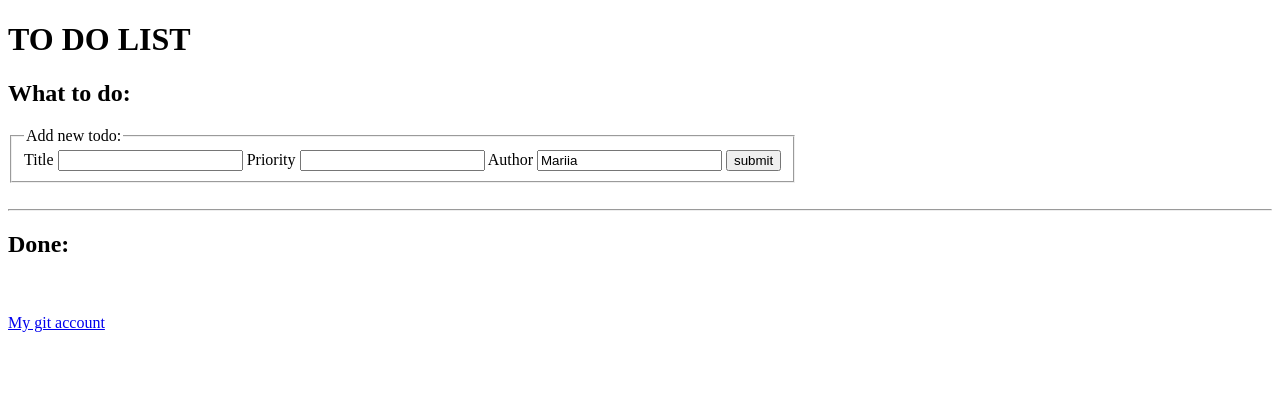
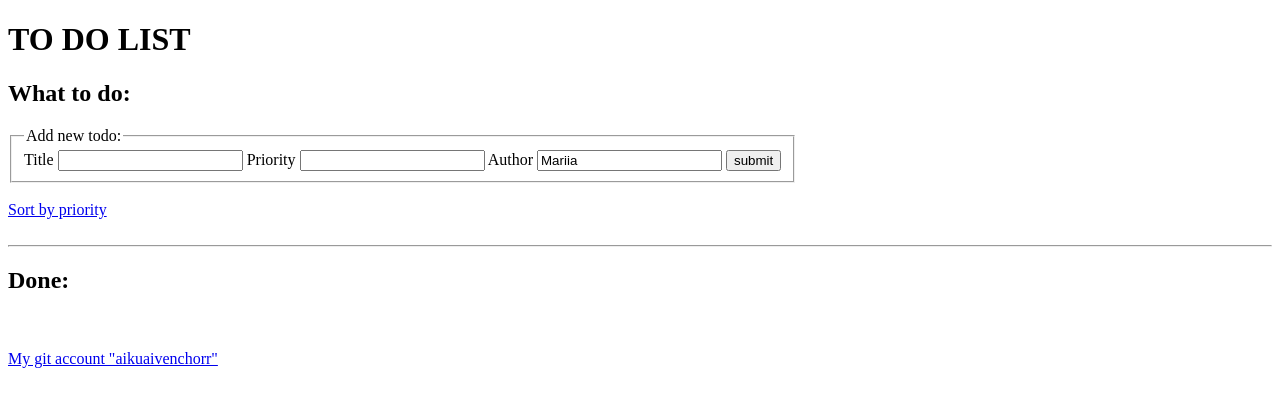
Before and after one commit to aikuaivenchorr/todo, a PHP site: page /?sortByPriority=1 in a window 1280 px wide. Shown: the top 407 px of the page. Run offline with PHP 8.4, Linux system fonts and the light colour scheme; tables that the repository leaves empty or names only in its code hold one stand-in row (values such as "Sample post"); some libraries are stand-ins or nearby versions.

Commit message:
sort by priority

```diff
--- a/partials/done_listing.php
+++ b/partials/done_listing.php
@@ -11,10 +11,10 @@
 
                   <input type="hidden"  name="deleteId" value="' . $id . '">
 
-                  <button type="submit" id="delete" name="deleteSubmit"  title="Delete" value="delete"><i class="fas fa-times"></i></button> </form> '
+                  <button type="submit" id="delete" name="deleteSubmit"  title="Delete" value="delete"><i class="fas fa-times"></i></button> </form> ' ;
 
-                  . $todo['priority'] .
-                    " <strong> <strike>"  .  $todo['title'] . " </strike></strong> ";
+                //  echo $todo['priority'];
+                  echo   " <strong> <strike>"  .  $todo['title'] . " </strike></strong> ";
                  //   echo ' <i class="fas fa-check"></i> ';
                 // echo  $todo['createdBy'];
                 echo "<hr>";
--- a/partials/fetch_all_todos.php
+++ b/partials/fetch_all_todos.php
@@ -1,13 +1,25 @@
 <?php
 
 require 'db.php';
+
+    if($_GET['sortByPriority'] == true){
+      $statement = $pdo->prepare(
+      "SELECT * FROM todo
+      ORDER BY priority ASC;
+
+      "
+    );
+
+    }
+else
+{
     $statement = $pdo->prepare(
       "SELECT * FROM todo
       ORDER BY id DESC;
 
       "
     );
-
+}
 
 $statement->execute();
 $todos = $statement->fetchAll(PDO::FETCH_ASSOC);
--- a/partials/footer.php
+++ b/partials/footer.php
@@ -1,6 +1,6 @@
 <footer>
     <br><br>
-    <a href="https://github.com/aikuaivenchorr/todo" target="_blank">My git account</a>
+    <a href="https://github.com/aikuaivenchorr/todo" target="_blank">My git account "aikuaivenchorr"</a>
 </footer>
 
 </body>
--- a/partials/todo_listing.php
+++ b/partials/todo_listing.php
@@ -3,6 +3,10 @@
 <?php
 
     //writes out all not completed tasks
+    $_GET['sortByPriority'] = false;
+    echo '<a href ="index.php?sortByPriority=true">Sort by priority</a> <br><br>';
+
+
 
     foreach($todoList as $todo){
             $id = $todo['id'];
@@ -15,15 +19,17 @@
 
                     <button type="submit" id="edit" name="editSubmit"  title="Edit" value="edit"><i class="fas fa-check"></i></button>
                     </form> ';
+             echo    $todo['priority']
+                    . " " ;
+
              echo  '<form name="form_delete" method="POST" action="' . $_SERVER['PHP_SELF'] . '">
 
                     <input type="hidden"  name="deleteId" value="' . $id . '">
 
                     <button type="submit" id="delete" name="deleteSubmit"  title="Delete" value="delete"><i class="fas fa-times"></i></button>
-                    </form> '
+                    </form> ' ;
 
-                    . $todo['priority']
-                    . " " ;
+
 
                if($flagEdit == false)  {
                     echo  " <strong>" . $title  . "</strong> ";
```
